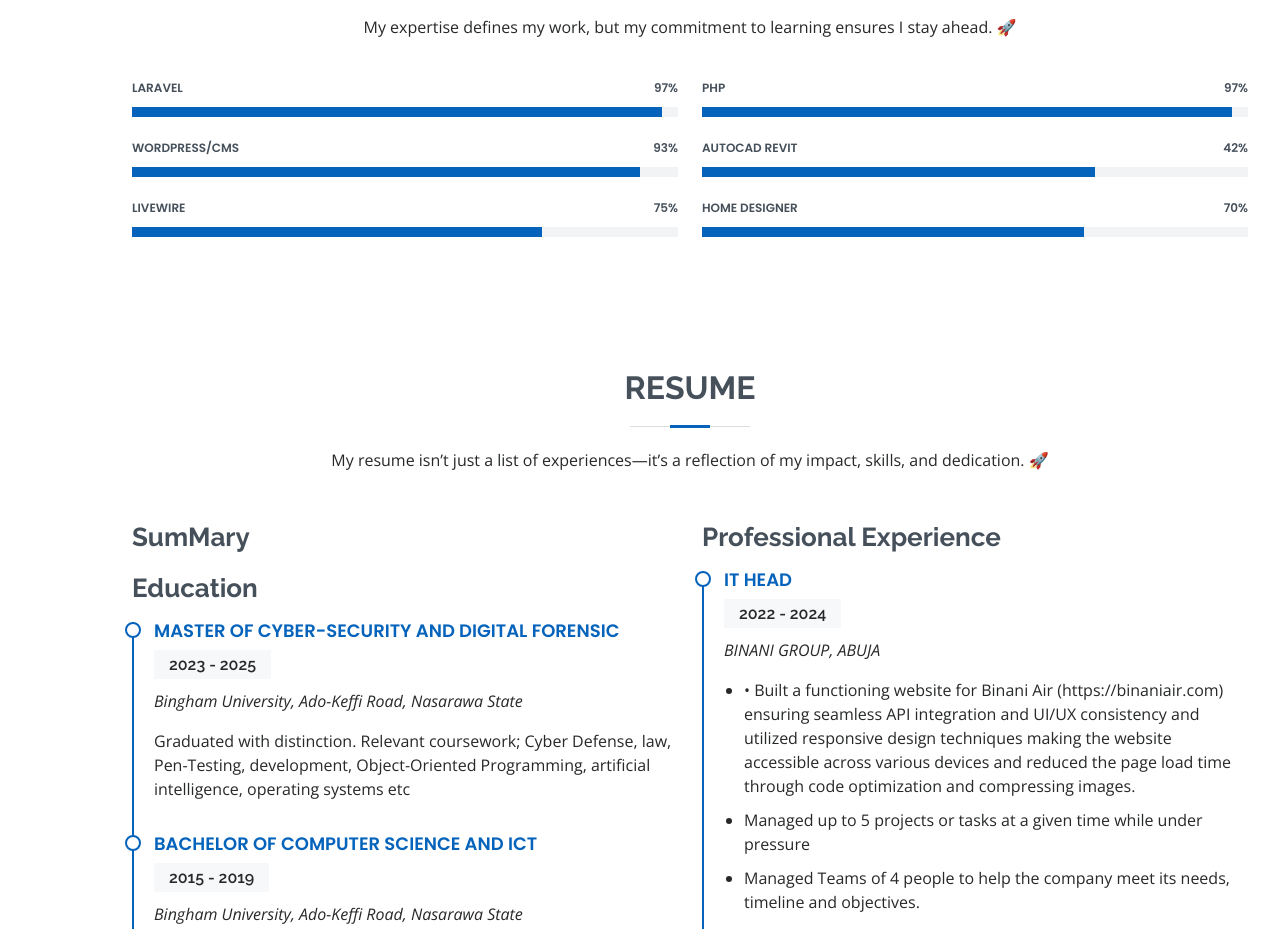
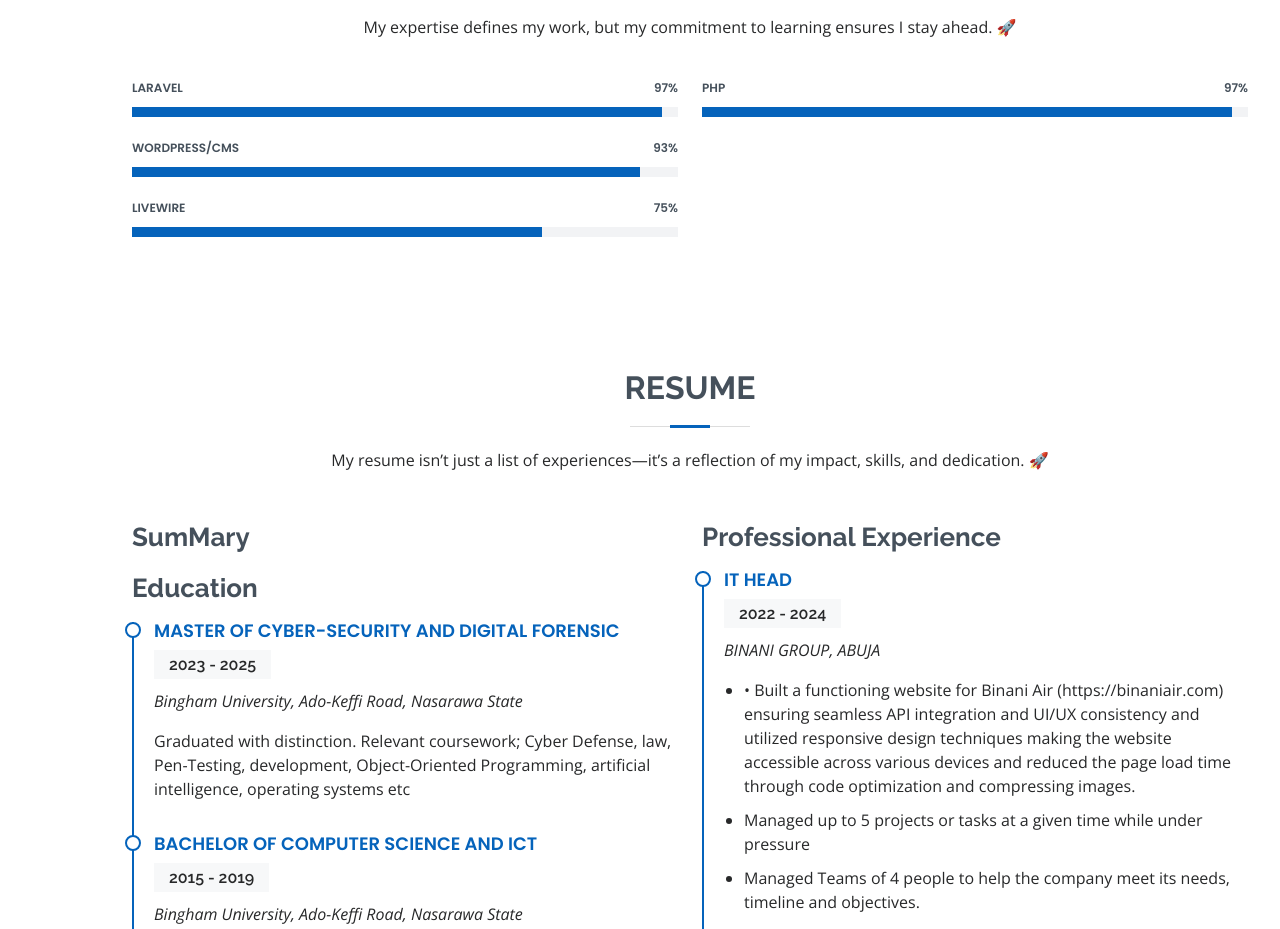
Before and after one commit to Cooljoe464/cooljoe464.github.io, a plain HTML site: page index.html in a window 1280 px wide. Shown: the part 2260-3189 px from the top of the page. Drawn offline with nearby package versions, Linux system fonts and the light colour scheme.

Commit message:
Comment out progress bars for AutoCad and Home Designer

```diff
--- a/index.html
+++ b/index.html
@@ -249,20 +249,20 @@
                                  aria-valuemax="100"></div>
                         </div>
                     </div>
-                    <div class="progress">
+                    <!-- <div class="progress">
                         <span class="skill">AutoCad Revit <i class="val">42%</i></span>
                         <div class="progress-bar-wrap">
                             <div class="progress-bar" role="progressbar" aria-valuenow="72" aria-valuemin="0"
                                  aria-valuemax="100"></div>
                         </div>
-                    </div>
-                    <div class="progress">
+                    </div> -->
+                    <!-- <div class="progress">
                         <span class="skill">Home Designer <i class="val">70%</i></span>
                         <div class="progress-bar-wrap">
                             <div class="progress-bar" role="progressbar" aria-valuenow="70" aria-valuemin="0"
                                  aria-valuemax="100"></div>
                         </div>
-                    </div>
+                    </div> -->
 
                 </div>
 
```
